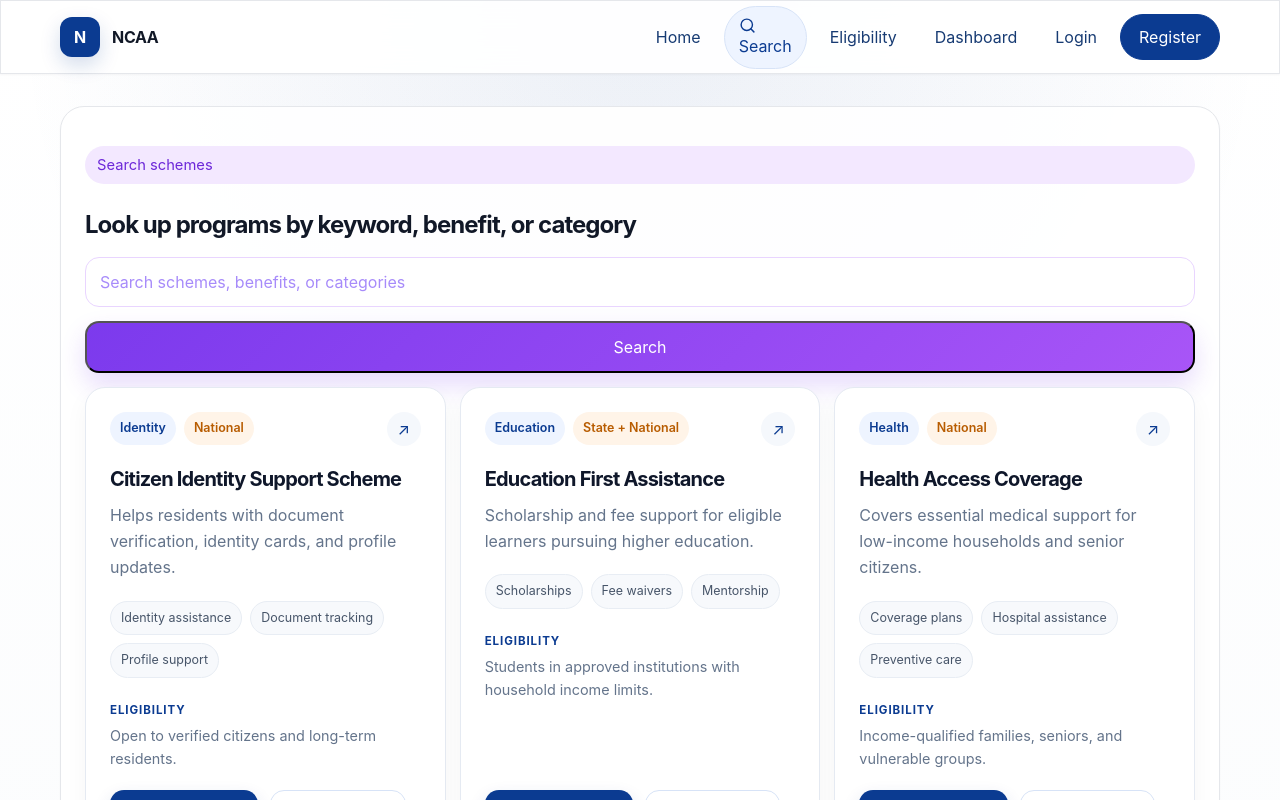
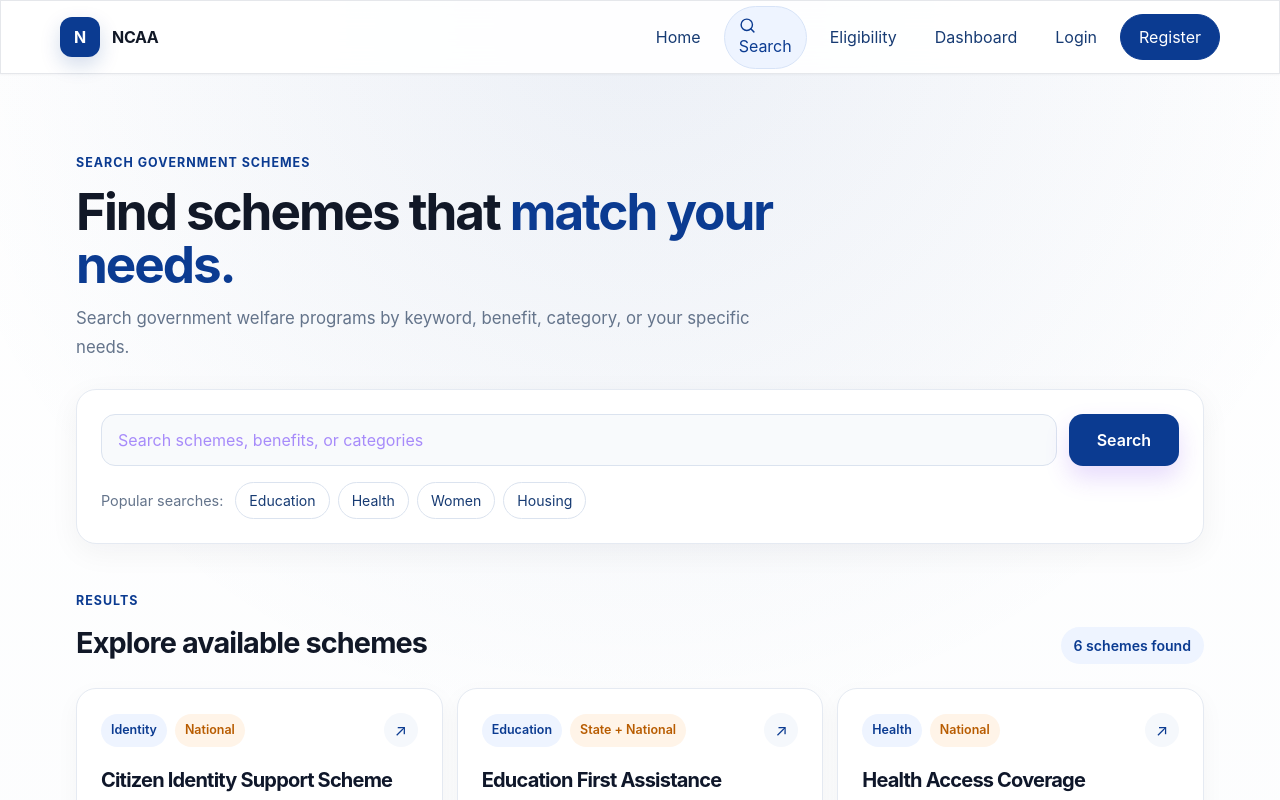
Before and after one commit to KrishnaG3005/NCAA-National-Citizen-Assistant-Agent, a React (Vite) app in the folder client/: page /search in a window 1280 px wide. Shown: the top 800 px of the page. Built offline with nearby package versions, Linux system fonts and the light colour scheme.

Commit message:
Refine search page styling

```diff
--- a/client/src/App.css
+++ b/client/src/App.css
@@ -169,7 +169,19 @@
   color: #6d28d9;
 }
 
-.eyebrow,
+/* Section eyebrow labels */
+.eyebrow {
+  margin: 0 0 10px;
+  color: #0b3b91;
+  font-size: 0.78rem;
+  font-weight: 700;
+  letter-spacing: 0.08em;
+  text-transform: uppercase;
+  background: transparent;
+  padding: 0;
+}
+
+/* Pills and status badges keep their pill styling */
 .pill,
 .status-pill {
   display: inline-flex;
@@ -177,11 +189,10 @@
   gap: 8px;
   border-radius: 999px;
   padding: 8px 12px;
-  background: #f3e8ff;
-  color: #6d28d9;
+  background: #eef4ff;
+  color: #0b3b91;
   font-size: 0.92rem;
 }
-
 .hero-actions,
 .card-actions,
 .form-actions,
@@ -1635,3 +1646,240 @@
 .scheme-card .secondary-link:hover {
   background: #f5f8fc;
 }
+
+/* =========================================================
+   SEARCH PAGE
+   Professional search experience for government schemes
+   ========================================================= */
+
+.search-page {
+  width: min(1160px, calc(100% - 32px));
+  margin: 0 auto;
+  padding: 48px 0 64px;
+}
+
+/* Search page heading */
+.search-page-header {
+  max-width: 780px;
+  margin-bottom: 28px;
+}
+
+.search-page-header h1 {
+  margin: 12px 0;
+  color: #111827;
+  font-size: clamp(2.2rem, 4vw, 3.8rem);
+  line-height: 1.05;
+  letter-spacing: -0.04em;
+}
+
+.search-page-header h1 span {
+  color: #0b3b91;
+}
+
+.search-page-description {
+  max-width: 680px;
+  margin: 0;
+  color: #64748b;
+  font-size: 1.05rem;
+  line-height: 1.7;
+}
+
+/* Main search panel */
+.search-panel {
+  padding: 24px;
+  margin-bottom: 48px;
+  background: #ffffff;
+  border: 1px solid #e5eaf2;
+  border-radius: 20px;
+  box-shadow: 0 8px 30px rgba(15, 23, 42, 0.05);
+}
+
+/* Search input area */
+.search-panel .search-bar {
+  display: grid;
+  grid-template-columns: 1fr auto;
+  gap: 12px;
+  align-items: center;
+}
+
+.search-panel .search-bar input {
+  min-height: 52px;
+  border: 1px solid #dbe3ef;
+  border-radius: 14px;
+  padding: 0 16px;
+  background: #f8fafc;
+  color: #111827;
+  font-size: 1rem;
+  outline: none;
+  transition:
+    border-color 0.2s ease,
+    box-shadow 0.2s ease,
+    background 0.2s ease;
+}
+
+.search-panel .search-bar input:focus {
+  background: #ffffff;
+  border-color: #0b3b91;
+  box-shadow: 0 0 0 4px rgba(11, 59, 145, 0.08);
+}
+
+/* Search button */
+.search-panel .search-bar button {
+  min-height: 52px;
+  padding: 0 28px;
+  border: none;
+  border-radius: 14px;
+  background: #0b3b91;
+  color: #ffffff;
+  font: inherit;
+  font-weight: 600;
+  cursor: pointer;
+  transition:
+    transform 0.2s ease,
+    background 0.2s ease,
+    box-shadow 0.2s ease;
+}
+
+.search-panel .search-bar button:hover {
+  background: #082f73;
+  transform: translateY(-1px);
+  box-shadow: 0 8px 18px rgba(11, 59, 145, 0.18);
+}
+
+/* Popular searches */
+.search-suggestions {
+  display: flex;
+  align-items: center;
+  flex-wrap: wrap;
+  gap: 8px;
+  margin-top: 16px;
+  color: #64748b;
+  font-size: 0.9rem;
+}
+
+.search-suggestions span {
+  margin-right: 4px;
+}
+
+.search-suggestions button {
+  border: 1px solid #dbe3ef;
+  border-radius: 999px;
+  padding: 7px 13px;
+  background: #ffffff;
+  color: #173b73;
+  font: inherit;
+  font-size: 0.88rem;
+  cursor: pointer;
+  transition:
+    background 0.2s ease,
+    border-color 0.2s ease,
+    color 0.2s ease,
+    transform 0.2s ease;
+}
+
+.search-suggestions button:hover {
+  background: #eef4ff;
+  border-color: #b9cbe7;
+  color: #0b3b91;
+  transform: translateY(-1px);
+}
+
+/* Results section */
+.search-results-section {
+  margin-top: 12px;
+}
+
+.search-results-header {
+  display: flex;
+  align-items: flex-end;
+  justify-content: space-between;
+  gap: 20px;
+  margin-bottom: 24px;
+}
+
+.search-results-header h2 {
+  margin: 6px 0 0;
+  color: #111827;
+  font-size: 1.8rem;
+  letter-spacing: -0.03em;
+}
+
+.results-count {
+  padding: 8px 13px;
+  border-radius: 999px;
+  background: #eef4ff;
+  color: #0b3b91;
+  font-size: 0.88rem;
+  font-weight: 600;
+  white-space: nowrap;
+}
+
+/* Empty search state */
+.search-empty-state {
+  display: grid;
+  place-items: center;
+  text-align: center;
+  min-height: 280px;
+  padding: 40px 20px;
+  border: 1px dashed #cbd5e1;
+  border-radius: 20px;
+  background: #f8fafc;
+}
+
+.search-empty-icon {
+  width: 52px;
+  height: 52px;
+  display: grid;
+  place-items: center;
+  margin-bottom: 12px;
+  border-radius: 16px;
+  background: #eef4ff;
+  color: #0b3b91;
+  font-size: 1.6rem;
+}
+
+.search-empty-state h3 {
+  margin: 0;
+  color: #111827;
+  font-size: 1.2rem;
+}
+
+.search-empty-state p {
+  max-width: 480px;
+  margin: 8px 0 0;
+  color: #64748b;
+  line-height: 1.6;
+}
+
+.search-empty-state strong {
+  color: #0b3b91;
+}
+
+/* Search page responsive */
+@media (max-width: 700px) {
+  .search-page {
+    width: min(100%, calc(100% - 20px));
+    padding: 32px 0 48px;
+  }
+
+  .search-page-header h1 {
+    font-size: 2.3rem;
+  }
+
+  .search-panel {
+    padding: 16px;
+  }
+
+  .search-panel .search-bar {
+    grid-template-columns: 1fr;
+  }
+
+  .search-panel .search-bar button {
+    width: 100%;
+  }
+
+  .search-results-header {
+    align-items: flex-start;
+    flex-direction: column;
+  }
+}
--- a/client/src/pages/Search.jsx
+++ b/client/src/pages/Search.jsx
@@ -30,17 +30,88 @@ function Search() {
   };
 
   return (
-    <section className="page-shell stack">
-      <div className="section-title">
-        <p className="eyebrow">Search schemes</p>
-        <h1>Look up programs by keyword, benefit, or category</h1>
+    <section className="search-page">
+
+      {/* Search page header */}
+      <div className="search-page-header">
+        <div>
+          <p className="eyebrow">SEARCH GOVERNMENT SCHEMES</p>
+
+          <h1>
+            Find schemes that
+            <span> match your needs.</span>
+          </h1>
+
+          <p className="search-page-description">
+            Search government welfare programs by keyword, benefit,
+            category, or your specific needs.
+          </p>
+        </div>
       </div>
 
-      <SearchBar value={query} onChange={setQuery} onSearch={handleSearch} />
+      {/* Main search area */}
+      <div className="search-panel">
+        <SearchBar
+          value={query}
+          onChange={setQuery}
+          onSearch={handleSearch}
+        />
 
+        <div className="search-suggestions">
+          <span>Popular searches:</span>
+
+          <button
+            type="button"
+            onClick={() => handleSearch("education")}
+          >
+            Education
+          </button>
+
+          <button
+            type="button"
+            onClick={() => handleSearch("health")}
+          >
+            Health
+          </button>
+
+          <button
+            type="button"
+            onClick={() => handleSearch("women")}
+          >
+            Women
+          </button>
+
+          <button
+            type="button"
+            onClick={() => handleSearch("housing")}
+          >
+            Housing
+          </button>
+        </div>
+      </div>
+
+      {/* Search results */}
+      <div className="search-results-section">
+
+        <div className="search-results-header">
+          <div>
+            <p className="eyebrow">RESULTS</p>
+
+            <h2>
+              {query
+                ? `Schemes matching "${query}"`
+                : "Explore available schemes"}
+            </h2>
+          </div>
+
+          <span className="results-count">
+            {results.length} schemes found
+          </span>
+        </div>
+
+        {results.length > 0 ? (
           <div className="scheme-grid">
-        {results.length > 0 ? (
-          results.map((scheme) => (
+            {results.map((scheme) => (
               <SchemeCard
                 key={scheme.id}
                 scheme={scheme}
@@ -48,11 +119,21 @@ function Search() {
                   await saveScheme(schemeId);
                 }}
               />
-          ))
+            ))}
+          </div>
         ) : (
-          <div className="empty-state">
-            <h2>No schemes found</h2>
-            <p>Try a broader keyword like “education” or “health”.</p>
+          /* Empty search state */
+          <div className="search-empty-state">
+            <div className="search-empty-icon">⌕</div>
+
+            <h3>No schemes found</h3>
+
+            <p>
+              Try a broader keyword such as
+              <strong> education</strong>,
+              <strong> health</strong>, or
+              <strong> housing</strong>.
+            </p>
           </div>
         )}
       </div>
```
Lines whose indentation alone changed are shown as unchanged.
